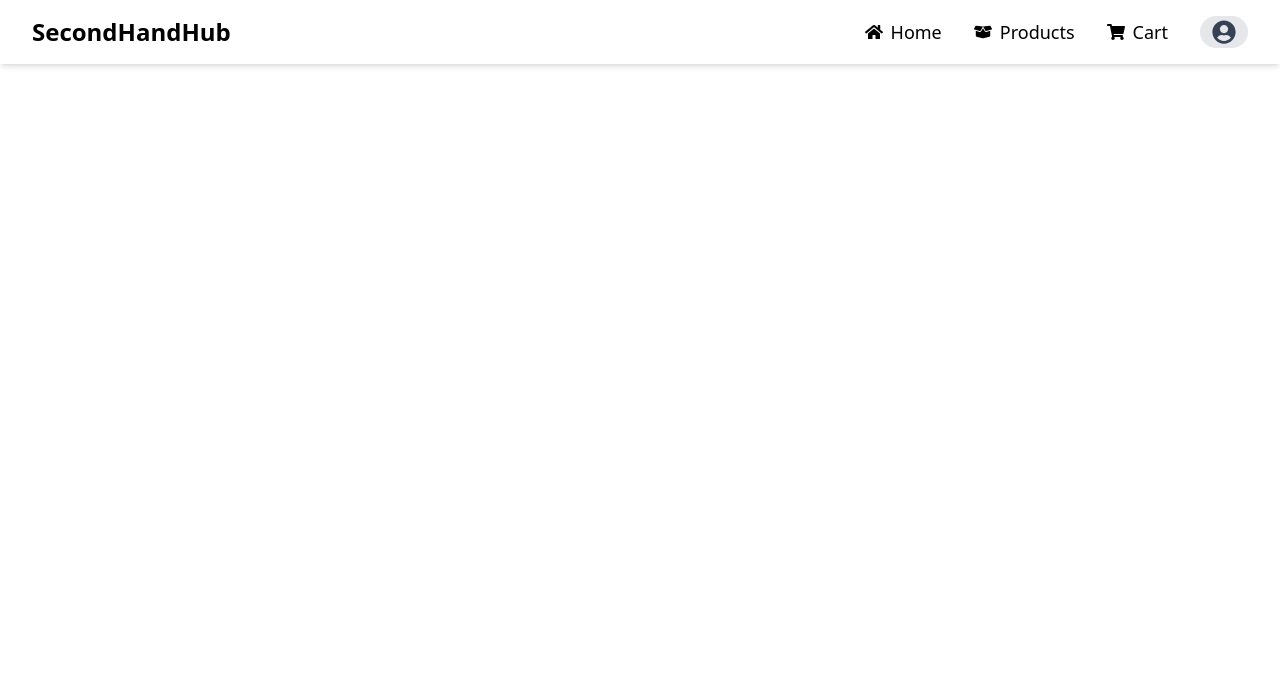
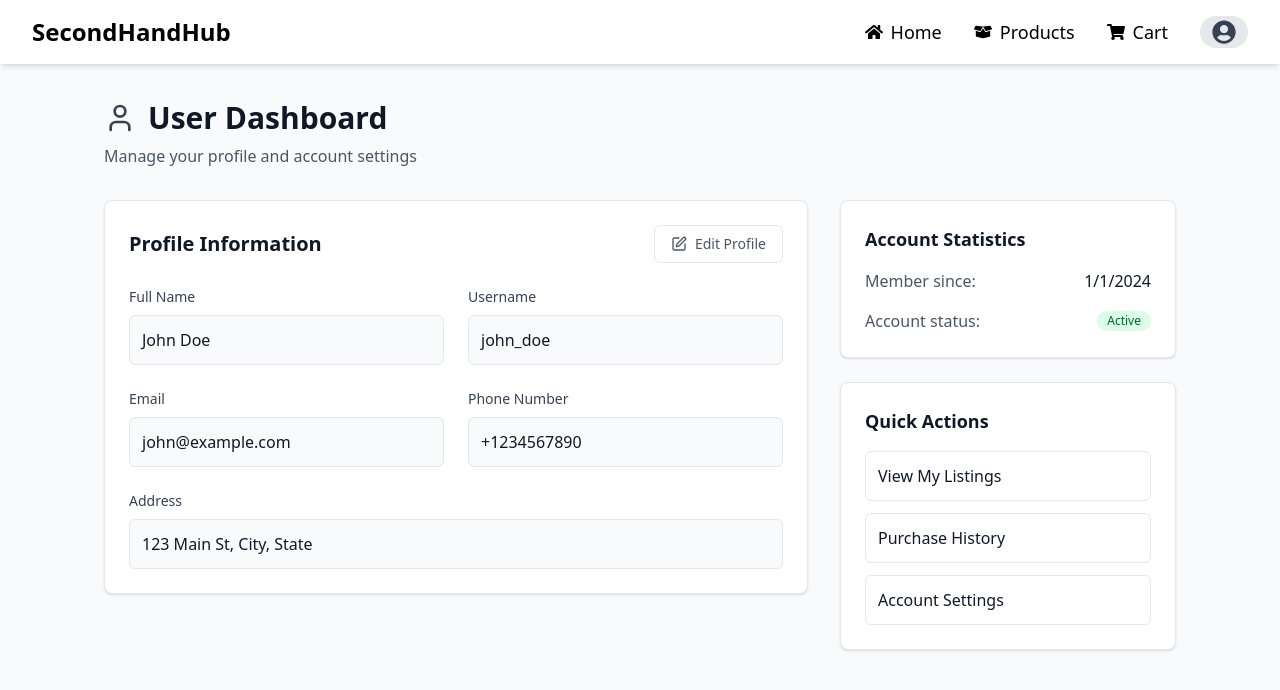
Before and after one commit to Premkambaliya/odooxnmit, a React (Vite) app in the folder Frontend/: page /deshbord in a window 1280 px wide. Shown: the top 690 px of the page. Built offline with nearby package versions, Linux system fonts and the light colour scheme.

Commit message:
add user deshboard

```diff
--- a/Frontend/src/App.jsx
+++ b/Frontend/src/App.jsx
@@ -4,6 +4,7 @@ import "./index.css";
 import Home from "./Pages/Home/home";
 import Navbar from "./componenets/Navbar";
 import Newsell from './Pages/Newsell'
+import Userdeshbord from './Pages/Userdeshbord'
 
 function App() {
   return (
@@ -13,6 +14,7 @@ function App() {
         <Routes>
           <Route path="/" element={<Home />} />
           <Route path="/sell" element={<Newsell />} />
+          <Route path="/deshbord" element={<Userdeshbord/>} />
         </Routes>
       </BrowserRouter>
     </>
--- /dev/null
+++ b/Frontend/src/Pages/Userdeshbord.jsx
@@ -0,0 +1,124 @@
+import React from 'react';
+import { User, Edit } from 'lucide-react';
+
+const UserDashboard = () => {
+  return (
+    <div className="min-h-screen bg-gray-50 py-25 px-18 ">
+      <div className="max-w-6xl mx-auto px-4 sm:px-6 lg:px-8">
+        {/* Header */}
+        <div className="mb-8">
+          <div className="flex items-center gap-3 mb-2">
+            <User className="w-8 h-8 text-gray-700" />
+            <h1 className="text-3xl font-bold text-gray-900">User Dashboard</h1>
+          </div>
+          <p className="text-gray-600">Manage your profile and account settings</p>
+        </div>
+
+        <div className="grid grid-cols-1 lg:grid-cols-3 gap-8">
+          {/* Profile Information */}
+          <div className="lg:col-span-2">
+            <div className="bg-white rounded-lg shadow-sm border border-gray-200 p-6">
+              <div className="flex items-center justify-between mb-6">
+                <h2 className="text-xl font-semibold text-gray-900">Profile Information</h2>
+                <button className="flex items-center gap-2 px-4 py-2 text-sm text-gray-600 hover:text-gray-900 hover:bg-gray-50 rounded-md border border-gray-200 transition-colors">
+                  <Edit className="w-4 h-4" />
+                  Edit Profile
+                </button>
+              </div>
+
+              <div className="grid grid-cols-1 md:grid-cols-2 gap-6">
+                {/* Full Name */}
+                <div>
+                  <label className="block text-sm font-medium text-gray-700 mb-2">
+                    Full Name
+                  </label>
+                  <div className="p-3 bg-gray-50 rounded-md border border-gray-200">
+                    <span className="text-gray-900">John Doe</span>
+                  </div>
+                </div>
+
+                {/* Username */}
+                <div>
+                  <label className="block text-sm font-medium text-gray-700 mb-2">
+                    Username
+                  </label>
+                  <div className="p-3 bg-gray-50 rounded-md border border-gray-200">
+                    <span className="text-gray-900">john_doe</span>
+                  </div>
+                </div>
+
+                {/* Email */}
+                <div>
+                  <label className="block text-sm font-medium text-gray-700 mb-2">
+                    Email
+                  </label>
+                  <div className="p-3 bg-gray-50 rounded-md border border-gray-200">
+                    <span className="text-gray-900">john@example.com</span>
+                  </div>
+                </div>
+
+                {/* Phone Number */}
+                <div>
+                  <label className="block text-sm font-medium text-gray-700 mb-2">
+                    Phone Number
+                  </label>
+                  <div className="p-3 bg-gray-50 rounded-md border border-gray-200">
+                    <span className="text-gray-900">+1234567890</span>
+                  </div>
+                </div>
+
+                {/* Address */}
+                <div className="md:col-span-2">
+                  <label className="block text-sm font-medium text-gray-700 mb-2">
+                    Address
+                  </label>
+                  <div className="p-3 bg-gray-50 rounded-md border border-gray-200">
+                    <span className="text-gray-900">123 Main St, City, State</span>
+                  </div>
+                </div>
+              </div>
+            </div>
+          </div>
+
+          {/* Sidebar */}
+          <div className="space-y-6">
+            {/* Account Statistics */}
+            <div className="bg-white rounded-lg shadow-sm border border-gray-200 p-6">
+              <h3 className="text-lg font-semibold text-gray-900 mb-4">Account Statistics</h3>
+              <div className="space-y-4">
+                <div className="flex justify-between items-center">
+                  <span className="text-gray-600">Member since:</span>
+                  <span className="font-medium text-gray-900">1/1/2024</span>
+                </div>
+                <div className="flex justify-between items-center">
+                  <span className="text-gray-600">Account status:</span>
+                  <span className="inline-flex items-center px-2.5 py-0.5 rounded-full text-xs font-medium bg-green-100 text-green-800">
+                    Active
+                  </span>
+                </div>
+              </div>
+            </div>
+
+            {/* Quick Actions */}
+            <div className="bg-white rounded-lg shadow-sm border border-gray-200 p-6">
+              <h3 className="text-lg font-semibold text-gray-900 mb-4">Quick Actions</h3>
+              <div className="space-y-3">
+                <button className="w-full text-left p-3 rounded-md border border-gray-200 hover:bg-gray-50 transition-colors">
+                  <span className="text-gray-900">View My Listings</span>
+                </button>
+                <button className="w-full text-left p-3 rounded-md border border-gray-200 hover:bg-gray-50 transition-colors">
+                  <span className="text-gray-900">Purchase History</span>
+                </button>
+                <button className="w-full text-left p-3 rounded-md border border-gray-200 hover:bg-gray-50 transition-colors">
+                  <span className="text-gray-900">Account Settings</span>
+                </button>
+              </div>
+            </div>
+          </div>
+        </div>
+      </div>
+    </div>
+  );
+};
+
+export default UserDashboard;
--- a/Frontend/src/componenets/ProfileDropdown.jsx
+++ b/Frontend/src/componenets/ProfileDropdown.jsx
@@ -57,7 +57,7 @@ export default function ProfileDropdown() {
     setError("");
 
     try {
-      const response = await fetch("http://localhost:5500/api/login", {
+      const response = await fetch("https://odooxnmit.onrender.com/api/login", {
         method: "POST",
         headers: { "Content-Type": "application/json" },
         body: JSON.stringify({ email, password }),
@@ -84,7 +84,7 @@ export default function ProfileDropdown() {
   const handleSignup = async (e) => {
     e.preventDefault();
     try {
-      const response = await fetch("http://localhost:5500/api/add", {
+      const response = await fetch("https://odooxnmit.onrender.com/api/add", {
         method: "POST",
         headers: { "Content-Type": "application/json" },
         body: JSON.stringify({
```
